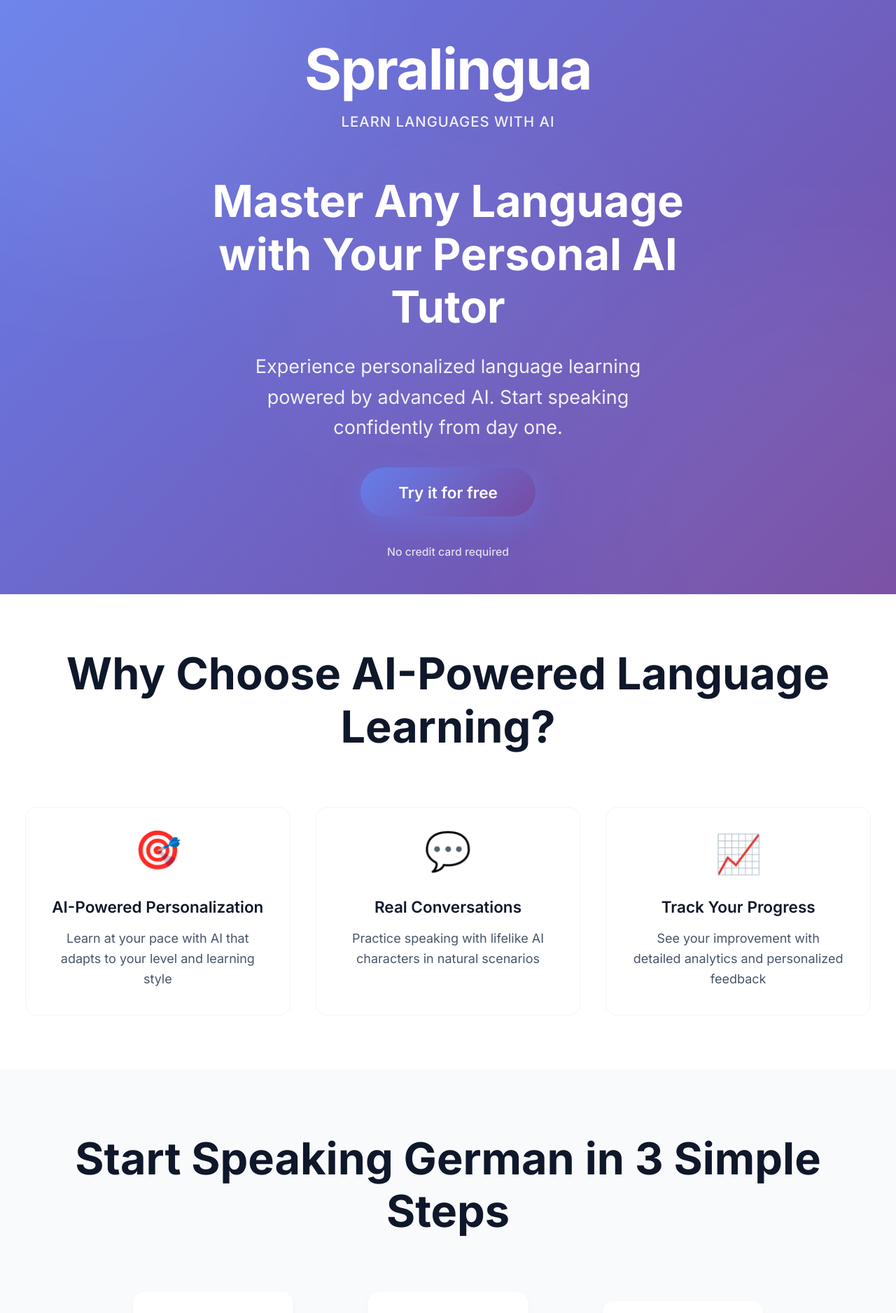
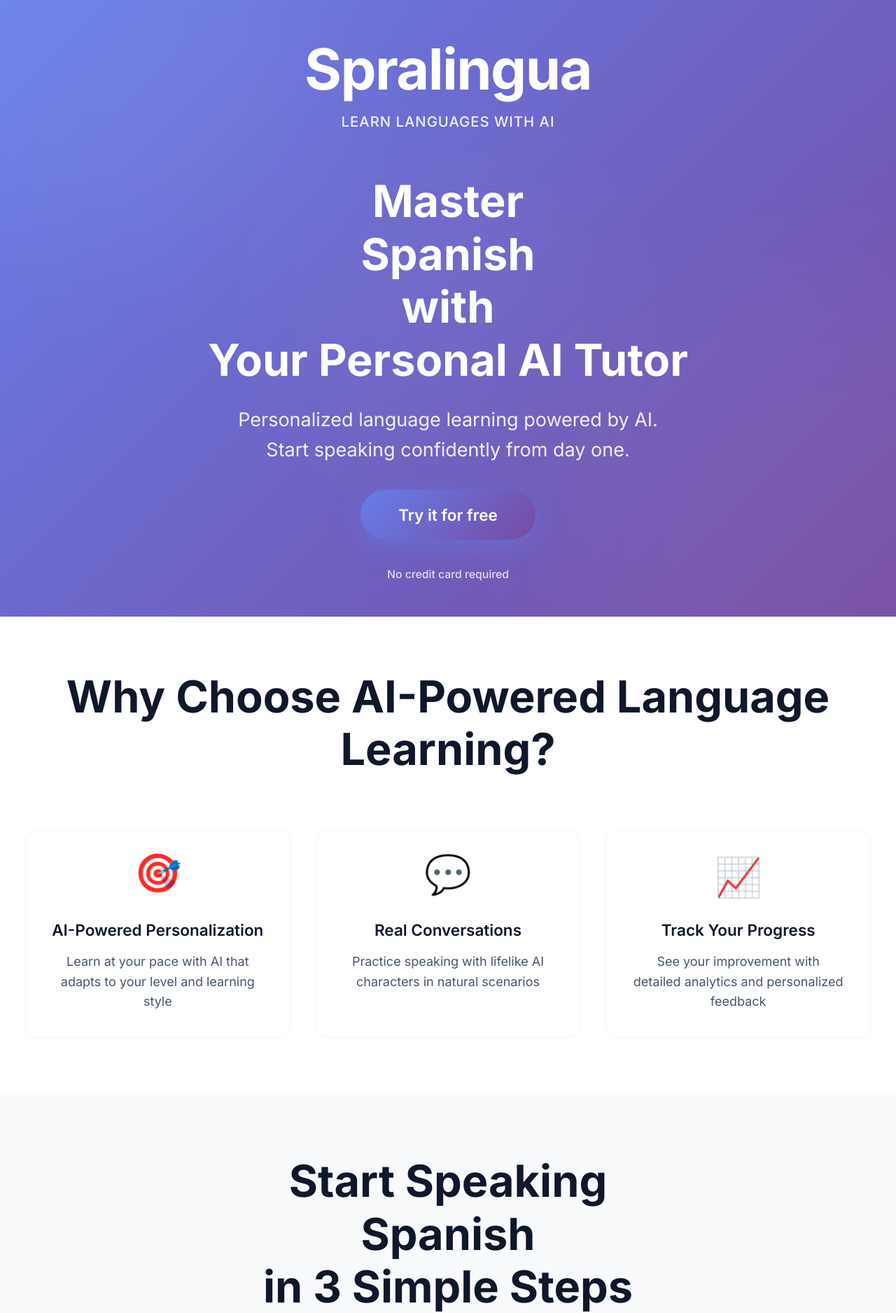
Before and after one commit to LouisZCode/Spralingua_AIAgents_App, a Flask app: page / in a window 1280 px wide. Shown: the part 71-1947 px from the top of the page at 70% size. Run offline with Flask 3, Linux system fonts and the light colour scheme.

Commit message:
Enhance landing page with cycling language animation and improved layout
- Add cycling language animation to main headline and section titles
- Languages rotate through English, German, Spanish, Portuguese
- Fix spacing issues with zero-height container approach
- Center third stat card in community section for balanced layout
- Update headline structure for better visual hierarchy
- Handle multiple rotators independently in JavaScript

```diff
--- a/static/css/landing.css
+++ b/static/css/landing.css
@@ -474,6 +474,13 @@
     text-align: center;
 }
 
+/* Center the third stat card when it's alone */
+.stat-card-centered {
+    grid-column: 1 / -1;
+    max-width: 300px;
+    margin: 0 auto;
+}
+
 .stat-number {
     font-size: 3rem;
     font-weight: 700;
@@ -590,3 +597,83 @@
         font-size: 1.25rem;
     }
 }
+
+/* Language Cycling Animation */
+.language-cycling-test {
+    margin-top: 2rem;
+    text-align: center;
+}
+
+.cycling-text {
+    font-size: 1.2rem;
+    color: white;
+    opacity: 0.95;
+}
+
+.language-rotator {
+    display: inline-block;
+    position: relative;
+    width: 140px; /* Fixed width to prevent layout shift */
+    height: 1.2em;
+    vertical-align: middle;
+}
+
+/* When in headline, inherit font size */
+.headline .language-rotator {
+    display: block; /* Make it take full width */
+    width: 100%;
+    height: 0; /* No height - doesn't affect spacing */
+    overflow: visible; /* Allow text to show */
+    margin: 0; /* Remove extra margins - let <br> handle spacing */
+    position: relative;
+}
+
+.language-word {
+    position: absolute;
+    width: 100%;
+    text-align: center;
+    left: 0;
+    right: 0;
+    top: 0; /* Position at container level */
+    opacity: 0;
+    transform: translateY(20px);
+    transition: all 0.5s ease;
+}
+
+.language-word.active {
+    opacity: 1;
+    transform: translateY(0);
+}
+
+.language-word.fade-out {
+    opacity: 0;
+    transform: translateY(-20px);
+}
+
+/* Inline language rotator for section titles */
+.language-rotator-inline {
+    display: inline-block;
+    position: relative;
+    width: 140px; /* Fixed width for inline context */
+    height: 1.2em;
+    vertical-align: baseline;
+}
+
+.language-rotator-inline .language-word {
+    top: 0;
+}
+
+/* Section title language rotator (on its own line) */
+.language-rotator-section {
+    display: block;
+    width: 100%;
+    height: 0; /* No height to maintain equal spacing */
+    overflow: visible;
+    margin: 0;
+    position: relative;
+    text-align: center;
+}
+
+.language-rotator-section .language-word {
+    top: 0;
+}
--- a/templates/landing.html
+++ b/templates/landing.html
@@ -20,8 +20,14 @@
 
                 <!-- Value Proposition -->
                 <div class="value-prop">
-                    <h2 class="headline">Master Any Language with Your Personal AI Tutor</h2>
-                    <p class="subheadline">Experience personalized language learning powered by advanced AI. Start speaking confidently from day one.</p>
+                    <h2 class="headline">Master<br>
+                        <span class="language-rotator">
+                            <span class="language-word active">English</span>
+                            <span class="language-word">German</span>
+                            <span class="language-word">Spanish</span>
+                            <span class="language-word">Portuguese</span>
+                        </span><br>with<br>Your Personal AI Tutor</h2>
+                    <p class="subheadline">Personalized language learning powered by AI. Start speaking confidently from day one.</p>
                 </div>
 
                 <!-- CTA -->
@@ -72,7 +78,14 @@
         <!-- How It Works Section -->
         <section class="how-it-works">
             <div class="container">
-                <h2 class="section-title">Start Speaking German in 3 Simple Steps</h2>
+                <h2 class="section-title">Start Speaking<br>
+                    <span class="language-rotator-section">
+                        <span class="language-word active">English</span>
+                        <span class="language-word">German</span>
+                        <span class="language-word">Spanish</span>
+                        <span class="language-word">Portuguese</span>
+                    </span><br>
+                    in 3 Simple Steps</h2>
                 <div class="steps-grid">
                     <div class="step-card">
                         <div class="step-number">1</div>
@@ -108,7 +121,7 @@
                         <div class="stat-number">4.9/5</div>
                         <div class="stat-label">Satisfaction Rating</div>
                     </div>
-                    <div class="stat-card">
+                    <div class="stat-card stat-card-centered">
                         <div class="stat-number">15 min</div>
                         <div class="stat-label">Daily Practice</div>
                     </div>
@@ -143,6 +156,34 @@
                 el.style.animationDelay = `${index * 0.1}s`;
                 el.classList.add('fade-in-up');
             });
+
+            // Language cycling animation - handle each rotator separately
+            const rotators = document.querySelectorAll('.language-rotator, .language-rotator-inline, .language-rotator-section');
+
+            rotators.forEach(rotator => {
+                const languages = rotator.querySelectorAll('.language-word');
+                let currentIndex = 0;
+
+                function cycleLanguages() {
+                    // Fade out current
+                    languages[currentIndex].classList.remove('active');
+                    languages[currentIndex].classList.add('fade-out');
+
+                    // Move to next language
+                    currentIndex = (currentIndex + 1) % languages.length;
+
+                    // Fade in new language
+                    setTimeout(() => {
+                        languages.forEach(lang => {
+                            lang.classList.remove('active', 'fade-out');
+                        });
+                        languages[currentIndex].classList.add('active');
+                    }, 100);
+                }
+
+                // Start cycling every 1 second for this rotator
+                setInterval(cycleLanguages, 1000);
+            });
         });
     </script>
 {% endblock %}
```
